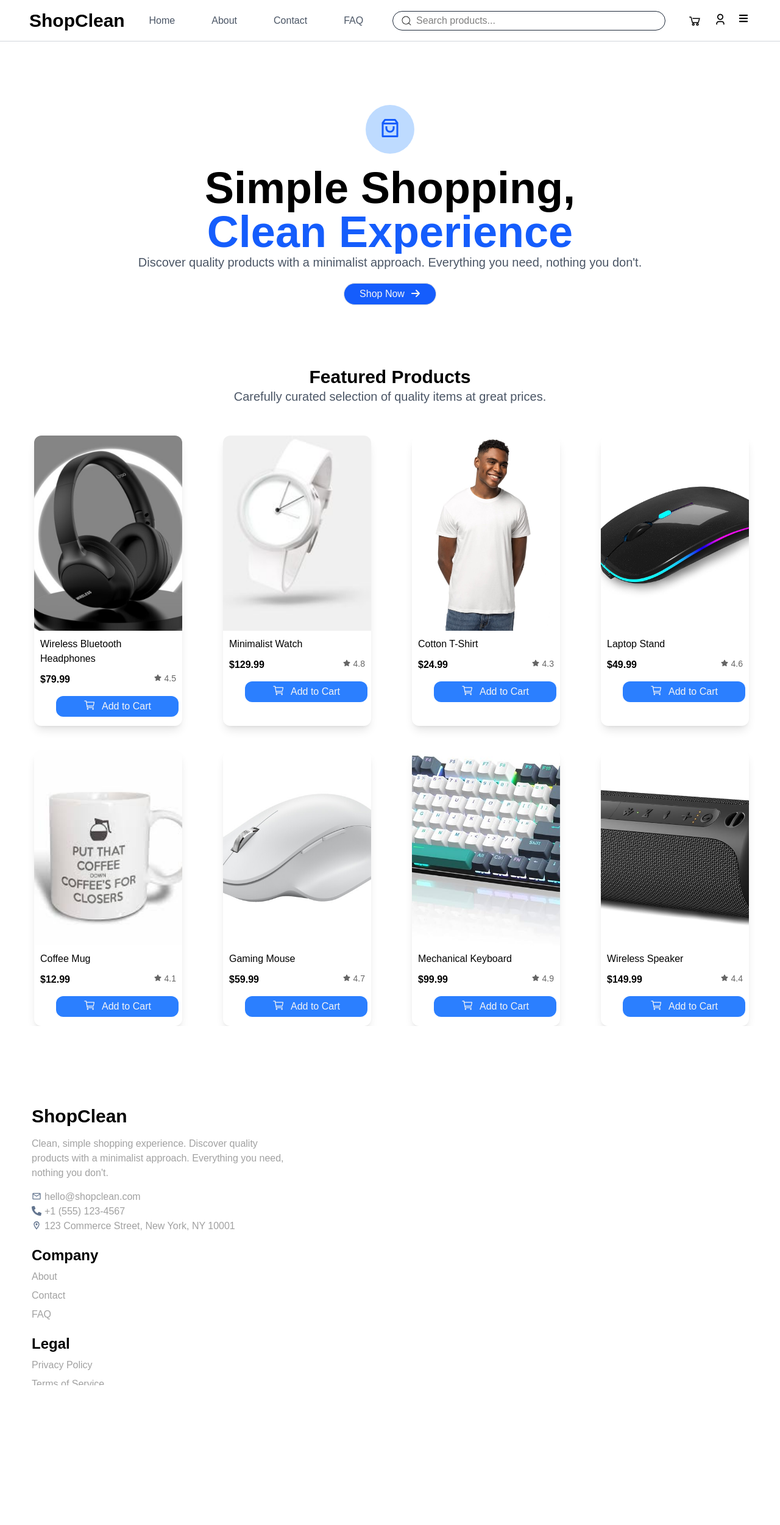
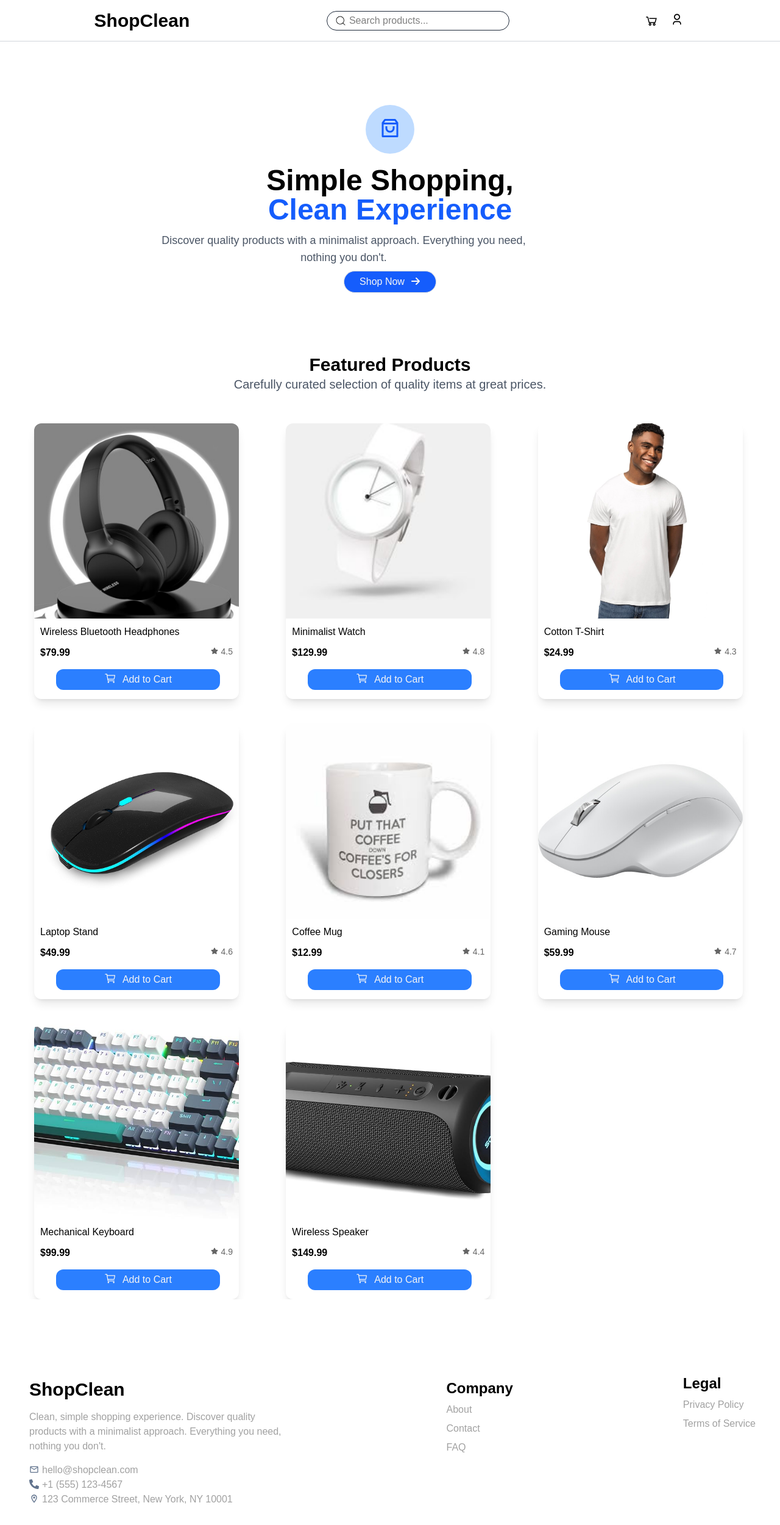
Before and after one commit to Muzaffarfullstack/ShopClean, a React (Vite) app: page / in a window 1280 px wide. Shown: the whole page at 61% size. Before the commit the page ends 2271 px from the top, so only its background shows below. Built offline with nearby package versions, Linux system fonts and the light colour scheme.

Commit message:
almost done with responsiveness

```diff
--- a/src/components/Cart.jsx
+++ b/src/components/Cart.jsx
@@ -19,7 +19,7 @@ function Cart() {
         {isLoading && <p>Loading...</p>}
         {error && <p>{error.message}</p>}
 
-        <div className="cart-container grid grid-cols-4 gap-10 max-sm:flex-col max-sm:flex max-sm:max-w-[630px]">
+        <div className="cart-container grid grid-cols-4 gap-10 max-sm:flex-col max-sm:flex max-sm:max-w-[630px] sm:grid-cols-2 sm:grid lg:grid lg:grid-cols-3">
           {Array.isArray(data) &&
             data.map((item) => {
               return (
@@ -31,7 +31,7 @@ function Cart() {
                   <img
                     src={item.image}
                     alt={item.title}
-                    className="w-4xs h-80 object-cover rounded-t-xl max-sm:w-[100%]"
+                    className="w-full h-80 object-cover rounded-t-xl max-sm:w-[100%] "
                   />
                   <p className="item-title">{item.title}</p>
                   <div className="flex justify-between item-title">
@@ -41,7 +41,7 @@ function Cart() {
                       {item.rating}
                     </p>
                   </div>
-                  <button className="flex btn cart-btn border-0 bg-blue-500 rounded-xl cursor-pointer relative left-9 text-neutral-100 max-sm:w-[80%] justify-center">
+                  <button className="flex btn cart-btn border-0 bg-blue-500 rounded-xl cursor-pointer relative left-9 text-neutral-100 max-sm:w-[80%] justify-center sm:w-[80%] md:w-[80%]">
                     <IoCartOutline className="cart-btn-logo text-xl" />
                     Add to Cart
                   </button>
--- a/src/components/CartItem.jsx
+++ b/src/components/CartItem.jsx
@@ -23,7 +23,7 @@ function CartItem({ items, deleteItems, clearCart, decreaseQty, increaseQty }) {
   const total = subtotal + tax;
 
   return (
-    <div className="wrap overflow-x-hidden">
+    <div className="wrap">
       <div className="cartItem-btn flex justify-between">
         <Link
           className="flex continue rounded-sm text-gray-500 cursor-pointer hover:bg-gray-300 hover:text-blue-600 transition-all"
@@ -41,7 +41,7 @@ function CartItem({ items, deleteItems, clearCart, decreaseQty, increaseQty }) {
 
       {items.length === 0 ? (
         <div className="text-center h-[400px] relative top-20">
-          <BiBox className="text-center relative left-90 text-8xl text-gray-400" />
+          <BiBox className="text-center relative left-90 text-8xl text-gray-400 flex justify-center" />
           <h1 className="text-3xl font-bold">Your cart is empty</h1>
           <p className="text-gray-400 relative top-2">
             Looks like you haven't added any items to your cart yet.
--- a/src/components/Footer.jsx
+++ b/src/components/Footer.jsx
@@ -5,8 +5,8 @@ import { MdOutlineLocationOn } from "react-icons/md";
 
 function Footer() {
   return (
-    <div className="overflow-x-hidden wrapper footer-container flex justify-between max-sm:flex flex-col relative left-3">
-      <div>
+    <div className="overflow-x-hidden wrapper footer-container flex flex-col lg:flex-row lg:justify-between relative">
+      <div className="left-2 relative ">
         <Link to="/" className=" text-3xl font-bold ">
           ShopClean
         </Link>
@@ -31,7 +31,7 @@ function Footer() {
         </div>
       </div>
 
-      <div className="flex flex-col relative top-5">
+      <div className="flex flex-col relative ">
         <p className="text-2xl font-bold">Company</p>
         <Link
           to="/about"
@@ -53,7 +53,7 @@ function Footer() {
         </Link>
       </div>
 
-      <div className="flex flex-col relative top-10 bottom-2">
+      <div className="flex flex-col relative  bottom-2 p-2">
         <p className="text-2xl font-bold">Legal</p>
         <Link
           to="/"
--- a/src/components/Intro.jsx
+++ b/src/components/Intro.jsx
@@ -9,11 +9,11 @@ function Intro() {
       <div className="intro-logo inline-flex rounded-full justify-center bg-blue-200 h-20 w-20 text-4xl text-blue-600 max-sm:text-2xl max-sm:w-16 max-sm:h-16">
         <RiShoppingBag3Line />
       </div>
-      <h1 className="text-7xl font-bold max-sm:text-3xl">
+      <h1 className="text-7xl font-bold max-sm:text-3xl sm:text-4xl lg:text-5xl">
         Simple Shopping,
         <span className="line-clamp-2 text-blue-600">Clean Experience</span>
       </h1>
-      <p className="line-clamp-2 text-xl text-gray-600 max-sm:text-base">
+      <p className="line-clamp-2 text-xl text-gray-600 max-sm:text-base sm:text-lg lg:w-[600px] lg:relative lg:left-56 lg:top-3">
         Discover quality products with a minimalist approach. Everything you
         need, nothing you don't.
       </p>
--- a/src/components/Navbar.jsx
+++ b/src/components/Navbar.jsx
@@ -21,13 +21,13 @@ function Navbar() {
 
   return (
     <header className="overflow-x-hidden navbar-container relative top-4 max-sm:max-w-[642px] max-sm:overflow-hidden">
-      <nav className="wrapper flex gap-5 items-center max-sm:flex justify-between">
+      <nav className="wrapper flex gap-5 items-center max-sm:flex justify-between lg:flex lg:justify-around">
         <div className="logo">
-          <NavLink className="navbar-link font-bold text-3xl hover:text-blue-500 max-sm:text-lg relative left-2">
+          <NavLink className="navbar-link font-bold text-3xl hover:text-blue-500 max-sm:text-lg relative left-2 ">
             ShopClean
           </NavLink>
         </div>
-        <ul className="flex gap-15 max-sm:hidden">
+        <ul className="flex gap-15 max-sm:hidden sm:hidden">
           <li>
             <NavLink className="navbar-links text-gray-600 hover:text-blue-500 text-base">
               Home
@@ -51,12 +51,12 @@ function Navbar() {
         </ul>
 
         {/* search bar */}
-        <div className="searchbar border border-gray-800 h-8 rounded-2xl flex items-center w-md relative max-sm:max-w-[160px] max-sm:w-[50%] max-sm:h-[20px]">
+        <div className="searchbar border border-gray-800 h-8 rounded-2xl flex items-center w-md relative max-sm:max-w-[160px] max-sm:w-[50%] max-sm:h-[20px] sm:max-w-[300px]">
           <CiSearch className="absolute left-3 text-xl font-semibold max-sm:text-base max-sm:left-2" />
           <input
             type="text"
             placeholder="Search products..."
-            className="border-0 border-gray-400 w-sm absolute right-6 h-4 outline-0 max-sm:max-w-[70%] max-sm:placeholder:text-xs"
+            className="border-0 border-gray-400 w-sm absolute right-6 h-4 outline-0 max-sm:max-w-[70%] max-sm:placeholder:text-xs sm:w-[80%]"
             onChange={(e) => setInput(e.target.value)}
             onKeyDown={(e) => e.key === "Enter" && handleSearch()}
             value={input}
@@ -69,7 +69,7 @@ function Navbar() {
             <LiaShoppingCartSolid className="hover:text-blue-500 text-2xl max-sm:text-sm" />
           </Link>
           <RiUser3Line className="hover:text-blue-500 max-sm:text-sm" />
-          <FaBars className="drop-menu max-sm:block text-base" />
+          <FaBars className="drop-menu max-sm:block text-base sm:block" />
         </div>
       </nav>
       <hr className="text-gray-300 navbar-line" />
--- a/src/index.css
+++ b/src/index.css
@@ -151,3 +151,6 @@
 .holder {
   margin: 10px 0;
 }
+.drop-menu {
+  display: none;
+}
```
